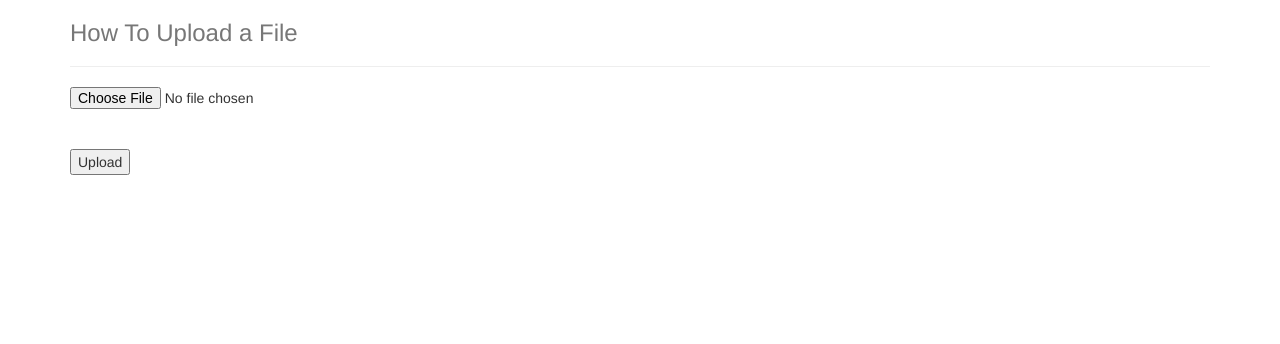
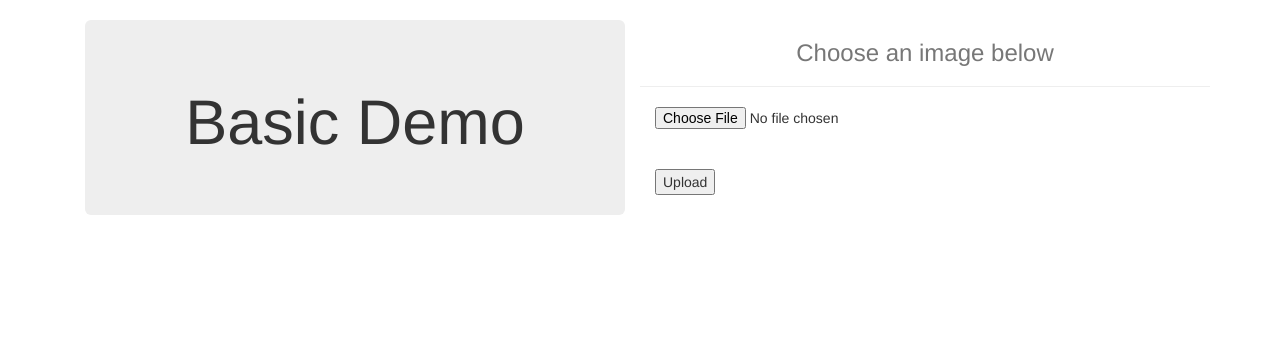
Before and after one commit to shengdade/ImagePrediction, a Flask app: page / in a window 1280 px wide. Shown: the top 344 px of the page. Run offline with Flask 2, Linux system fonts and the light colour scheme; some libraries are stand-ins or nearby versions.

Commit message:
big update

```diff
--- a/app/router.py
+++ b/app/router.py
@@ -1,21 +1,14 @@
 import os
-# We'll render HTML templates and access data sent by POST
-# using the request object from flask. Redirect and url_for
-# will be used to redirect the user once the upload is done
-# and send_from_directory will help us to send/show on the
-# browser the file that the user just uploaded
-from flask import render_template, request, redirect, url_for
 
-# Initialize the Flask application
+from flask import render_template, request, url_for
+
 from app import webapp
-
-# Import classification function
 from classify import classify_image
 
 # This is the path to the upload directory
 webapp.config['UPLOAD_FOLDER'] = 'app/static/'
 # These are the extension that we are accepting to be uploaded
-webapp.config['ALLOWED_EXTENSIONS'] = {'txt', 'pdf', 'png', 'jpg', 'jpeg', 'gif'}
+webapp.config['ALLOWED_EXTENSIONS'] = {'txt', 'pdf', 'png', 'jpg', 'JPG', 'jpeg', 'gif'}
 
 
 # For a given file, return whether it's an allowed type or not
@@ -23,12 +16,12 @@ def allowed_file(filename):
     return '.' in filename and filename.rsplit('.', 1)[1] in webapp.config['ALLOWED_EXTENSIONS']
 
 
-# This route will show a form to perform an AJAX request
-# jQuery is loaded to execute the request and update the
-# value of the operation
-@webapp.route('/')
+@webapp.route('/', methods=['GET'])
+@webapp.route('/index', methods=['GET'])
+@webapp.route('/main', methods=['GET'])
 def index():
-    return render_template('index.html')
+    loading_gif = url_for('static', filename='loading.gif')
+    return render_template('index.html', imgURL=loading_gif)
 
 
 # Route that will process the file upload
@@ -42,19 +35,10 @@ def upload():
         filename = user_file.filename
         # Move the user_file form the temporal folder to
         # the upload folder we setup
-        user_file.save(os.path.join(webapp.config['UPLOAD_FOLDER'], filename))
-        # Redirect the user to the uploaded_file route, which
-        # will basically show on the browser the uploaded user_file
-        return redirect(url_for('classify', filename=filename))
-
-
-# This route is expecting a parameter containing the name
-# of a file. Then it will locate that file on the upload
-# directory and show it on the browser, so if the user uploads
-# an image, that image is going to be show after the upload
-@webapp.route('/uploads/<filename>', methods=['GET'])
-def classify(filename):
-    file_path = os.path.join(webapp.config['UPLOAD_FOLDER'], filename)
-    prediction_list = classify_image(file_path)
-    print prediction_list
-    return render_template('classify.html', prediction=prediction_list, filename=filename)
+        file_path = os.path.join(webapp.config['UPLOAD_FOLDER'], filename)
+        user_file.save(file_path)
+        prediction_list = classify_image(file_path)
+        print prediction_list
+        return render_template('classify.html', prediction=prediction_list, filename=filename)
+    else:
+        return render_template('index.html')
--- a/app/templates/index.html
+++ b/app/templates/index.html
@@ -2,19 +2,41 @@
 <html lang="en">
 <head>
     <link href="//netdna.bootstrapcdn.com/bootstrap/3.0.0/css/bootstrap.min.css" rel="stylesheet">
+    <script>
+        function formSubmitter() {
+            var img = document.getElementById('img');
+            img.style.visibility = 'visible';
+        }
+    </script>
 </head>
 <body>
-<div class="container">
-    <div class="header">
-        <h3 class="text-muted">How To Upload a File</h3>
+<div class="container" style="margin-top: 20px;">
+
+    <div class="col-lg-6 col-sm-6 col-12">
+        <div class="jumbotron text-center">
+            <h1>Basic Demo</h1>
+        </div>
+    </div>
+
+    <div class="header text-center">
+        <h3 class="text-muted">Choose an image below</h3>
     </div>
     <hr/>
-    <div>
-        <form action="upload" method="post" enctype="multipart/form-data">
-            <input type="file" name="file"><br/><br/>
-            <input type="submit" value="Upload">
+
+    <div class="row">
+
+        <form id='img_form' action="{{ url_for('upload') }}" method="post" enctype="multipart/form-data">
+            <div class="col-lg-6 col-sm-6 col-12">
+                <input type="file" name="file"><br/><br/>
+                <input type="submit" onclick="formSubmitter()" value="Upload">
+            </div>
         </form>
+
     </div>
+
+    <img id="img" width='100px' src="{{ imgURL }}" style="visibility: hidden;"/>
+
 </div>
+
 </body>
 </html>
```
Also changed, not shown: app/classify.py (+4 -5 lines), app/templates/classify.html (+12 -4 lines), app/static/loading.gif (added), 1 other file.
